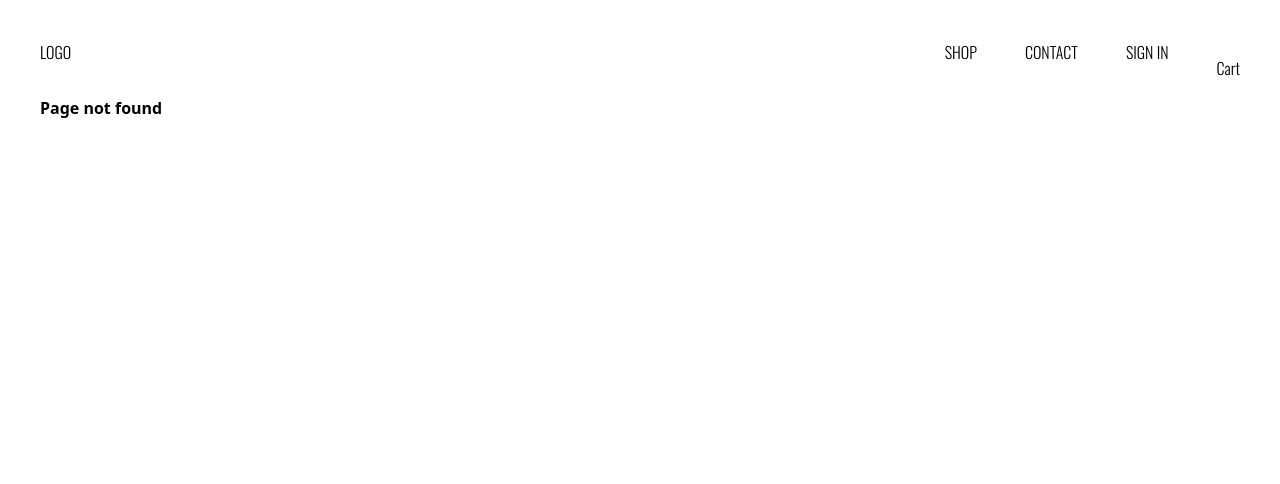
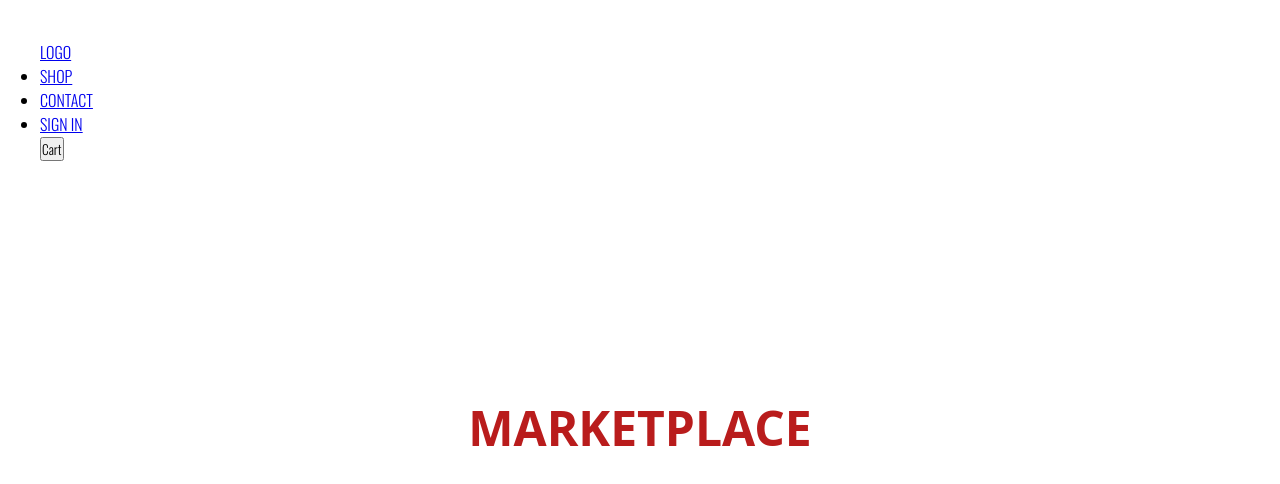
Before and after one commit to krushilnaik/Clothing-Store, a Next.js app: page /shop in a window 1280 px wide. Before the commit this address had no page. Shown: the top 484 px of the page. Built offline with nearby package versions, Linux system fonts and the light colour scheme.

Commit message:
Add placeholders for (most) planned pages

```diff
--- a/src/components/Header.tsx
+++ b/src/components/Header.tsx
@@ -6,17 +6,17 @@ interface Props {}
 function Header({}: Props): ReactElement {
 	return (
 		<header className='flex flex-row justify-between'>
-			<Link href='\'>LOGO</Link>
+			<Link href='/'>LOGO</Link>
 
 			<ul className='flex flex-row justify-between gap-12'>
 				<li className='link'>
-					<Link href='shop'>Shop</Link>
+					<Link href='/shop'>Shop</Link>
 				</li>
 				<li className='link'>
-					<Link href='contact'>Contact</Link>
+					<Link href='/contact'>Contact</Link>
 				</li>
 				<li className='link'>
-					<Link href='signIn'>Sign In</Link>
+					<Link href='/signIn'>Sign In</Link>
 				</li>
 				<button>Cart</button>
 			</ul>
--- a/src/pages/_app.tsx
+++ b/src/pages/_app.tsx
@@ -1,4 +1,6 @@
+import 'tailwindcss/tailwind.css';
 import '../styles/globals.scss';
+
 import type { AppProps } from 'next/app';
 import Layout from '../components/Layout';
 
--- /dev/null
+++ b/src/pages/contact.tsx
@@ -0,0 +1,9 @@
+import React, { ReactElement } from 'react';
+
+interface Props {}
+
+function ContactPage({}: Props): ReactElement {
+	return <main className='placeholder'>Contact Page</main>;
+}
+
+export default ContactPage;
--- a/src/pages/index.tsx
+++ b/src/pages/index.tsx
@@ -40,11 +40,10 @@ function HomePage({}: Props): ReactElement {
 		<main>
 			<div className='flex flex-wrap justify-between gap-3'>
 				{sections.map(({ id, title, imageUrl, large }) => (
-					<Link href={`/shop/${title}`}>
+					<Link href={`/shop/${title}`} key={id}>
 						<div
 							className={`shop-category ${large && 'large'}`}
 							style={{ '--background': `url(${imageUrl})` } as CSSProperties}
-							key={id}
 						>
 							<div className='bg-gray-200 bg-opacity-80 p-3 text-center'>
 								<h1 className='font-bold mb-2 text-2xl text-gray-600 uppercase'>
--- /dev/null
+++ b/src/pages/shop/hats.tsx
@@ -0,0 +1,9 @@
+import React, { ReactElement } from 'react';
+
+interface Props {}
+
+function HatsPage({}: Props): ReactElement {
+	return <main>Hats off to you</main>;
+}
+
+export default HatsPage;
--- /dev/null
+++ b/src/pages/shop/index.tsx
@@ -0,0 +1,9 @@
+import React, { ReactElement } from 'react';
+
+interface Props {}
+
+function ShopPage({}: Props): ReactElement {
+	return <main className='placeholder'>Marketplace</main>;
+}
+
+export default ShopPage;
--- /dev/null
+++ b/src/pages/shop/jackets.tsx
@@ -0,0 +1,9 @@
+import React, { ReactElement } from 'react';
+
+interface Props {}
+
+function JacketsPage({}: Props): ReactElement {
+	return <main className='placeholder'>Jackets</main>;
+}
+
+export default JacketsPage;
--- /dev/null
+++ b/src/pages/shop/mens.tsx
@@ -0,0 +1,9 @@
+import React, { ReactElement } from 'react';
+
+interface Props {}
+
+function MensPage({}: Props): ReactElement {
+	return <main className='placeholder'>Men's stuffs</main>;
+}
+
+export default MensPage;
--- /dev/null
+++ b/src/pages/shop/sneakers.tsx
@@ -0,0 +1,9 @@
+import React, { ReactElement } from 'react';
+
+interface Props {}
+
+function SneakersPage({}: Props): ReactElement {
+	return <main className='placeholder'>Sneaky sneakers</main>;
+}
+
+export default SneakersPage;
--- /dev/null
+++ b/src/pages/shop/womens.tsx
@@ -0,0 +1,9 @@
+import React, { ReactElement } from 'react';
+
+interface Props {}
+
+function WomensPage({}: Props): ReactElement {
+	return <main className='placeholder'>Women's stuffs</main>;
+}
+
+export default WomensPage;
--- /dev/null
+++ b/src/pages/signIn.tsx
@@ -0,0 +1,9 @@
+import React, { ReactElement } from 'react';
+
+interface Props {}
+
+function SignInPage({}: Props): ReactElement {
+	return <main className='placeholder'>Sign In Page</main>;
+}
+
+export default SignInPage;
--- a/src/styles/globals.scss
+++ b/src/styles/globals.scss
@@ -1,7 +1,3 @@
-@tailwind base;
-@tailwind components;
-@tailwind utilities;
-
 @import url('https://fonts.googleapis.com/css2?family=Oswald:wght@300&display=swap');
 
 * {
@@ -9,6 +5,11 @@
 	padding: 0;
 	box-sizing: border-box;
 	font-family: Oswald, sans-serif;
+}
+
+// this should be removed during production
+.placeholder {
+	@apply grid place-content-center text-5xl text-red-700 uppercase;
 }
 
 #__next {
```
